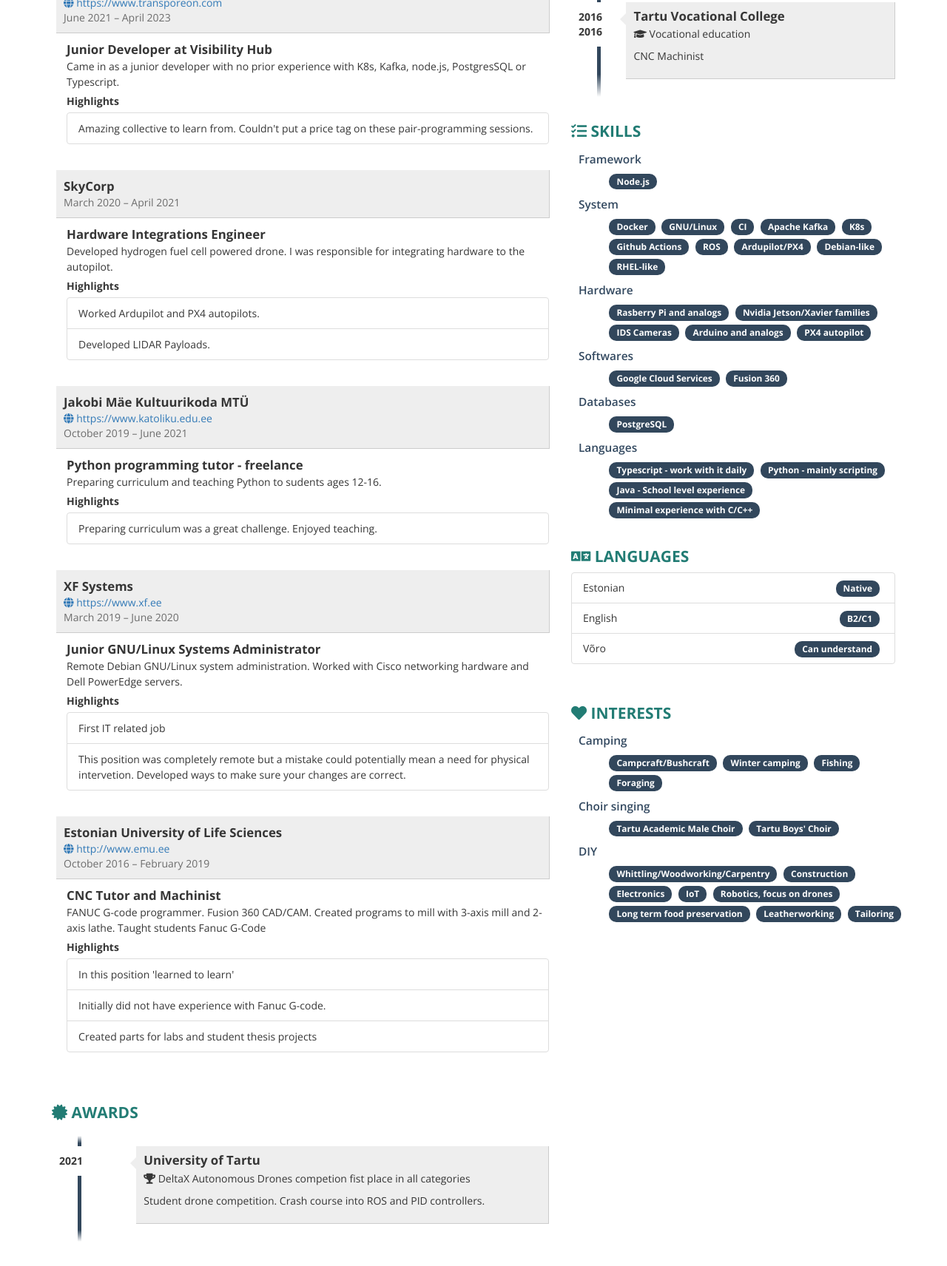
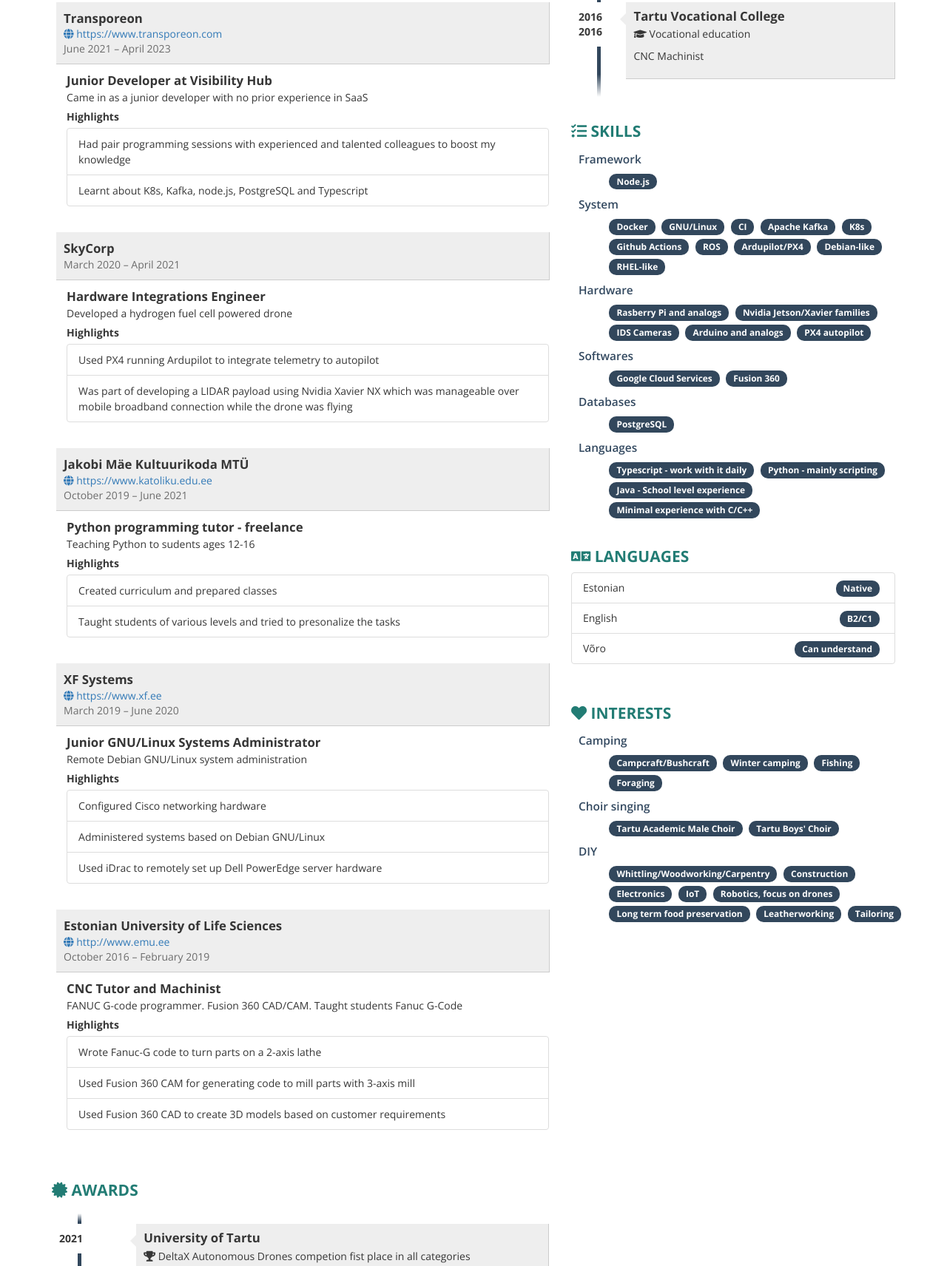
Before and after one commit to andrikaro/cv, a website: page docs/index.html in a window 1280 px wide. Shown: the part 528-2240 px from the top of the page at 74% size. Drawn offline with nearby package versions, Linux system fonts and the light colour scheme.

Commit message:
fix: typos and content

```diff
--- a/docs/index.html
+++ b/docs/index.html
@@ -433,10 +433,11 @@ blockquote,
                   <div class="job-details col-xs-11">
                     <div class="profession">Developer at Visibility Hub</div>
                     <div class="description">
-                      Developer working with Typescript, K8s, Kafka, PostgreSQL, node.js powered by Google Cloud
+                      Developer working with Typescript, Integrations team
                       <div class="highlights">Highlights</div>
                       <ul class="list-group">
-                        <li class="list-group-item">Getting more in-depth knowledge of the whole tech stack.</li>
+                        <li class="list-group-item">Developing and maintaining connections between parties using mainly REST APIs</li>
+                        <li class="list-group-item">Gained more in-depth knowledge of the whole tech stack</li>
                       </ul>
                     </div>
                   </div>
@@ -458,10 +459,11 @@ blockquote,
                   <div class="job-details col-xs-11">
                     <div class="profession">Junior Developer at Visibility Hub</div>
                     <div class="description">
-                      Came in as a junior developer with no prior experience with K8s, Kafka, node.js, PostgresSQL or Typescript.
+                      Came in as a junior developer with no prior experience in SaaS
                       <div class="highlights">Highlights</div>
                       <ul class="list-group">
-                        <li class="list-group-item">Amazing collective to learn from. Couldn't put a price tag on these pair-programming sessions.</li>
+                        <li class="list-group-item">Had pair programming sessions with experienced and talented colleagues to boost my knowledge</li>
+                        <li class="list-group-item">Learnt about K8s, Kafka, node.js, PostgreSQL and Typescript</li>
                       </ul>
                     </div>
                   </div>
@@ -480,11 +482,11 @@ blockquote,
                   <div class="job-details col-xs-11">
                     <div class="profession">Hardware Integrations Engineer</div>
                     <div class="description">
-                      Developed hydrogen fuel cell powered drone. I was responsible for integrating hardware to the autopilot.
+                      Developed a hydrogen fuel cell powered drone
                       <div class="highlights">Highlights</div>
                       <ul class="list-group">
-                        <li class="list-group-item">Worked Ardupilot and PX4 autopilots.</li>
-                        <li class="list-group-item">Developed LIDAR Payloads.</li>
+                        <li class="list-group-item">Used PX4 running Ardupilot to integrate telemetry to autopilot</li>
+                        <li class="list-group-item">Was part of developing a LIDAR payload using Nvidia Xavier NX which was manageable over mobile broadband connection while the drone was flying</li>
                       </ul>
                     </div>
                   </div>
@@ -506,10 +508,11 @@ blockquote,
                   <div class="job-details col-xs-11">
                     <div class="profession">Python programming tutor - freelance</div>
                     <div class="description">
-                      Preparing curriculum and teaching Python to sudents ages 12-16.
+                      Teaching Python to sudents ages 12-16
                       <div class="highlights">Highlights</div>
                       <ul class="list-group">
-                        <li class="list-group-item">Preparing curriculum was a great challenge. Enjoyed teaching.</li>
+                        <li class="list-group-item">Created curriculum and prepared classes</li>
+                        <li class="list-group-item">Taught students of various levels and tried to presonalize the tasks</li>
                       </ul>
                     </div>
                   </div>
@@ -531,11 +534,12 @@ blockquote,
                   <div class="job-details col-xs-11">
                     <div class="profession">Junior GNU&#x2F;Linux Systems Administrator</div>
                     <div class="description">
-                      Remote Debian GNU/Linux system administration. Worked with Cisco networking hardware and Dell PowerEdge servers.
+                      Remote Debian GNU/Linux system administration
                       <div class="highlights">Highlights</div>
                       <ul class="list-group">
-                        <li class="list-group-item">First IT related job</li>
-                        <li class="list-group-item">This position was completely remote but a mistake could potentially mean a need for physical intervetion. Developed ways to make sure your changes are correct.</li>
+                        <li class="list-group-item">Configured Cisco networking hardware</li>
+                        <li class="list-group-item">Administered systems based on Debian GNU/Linux</li>
+                        <li class="list-group-item">Used iDrac to remotely set up Dell PowerEdge server hardware</li>
                       </ul>
                     </div>
                   </div>
@@ -557,12 +561,12 @@ blockquote,
                   <div class="job-details col-xs-11">
                     <div class="profession">CNC Tutor and Machinist</div>
                     <div class="description">
-                      FANUC G-code programmer. Fusion 360 CAD/CAM. Created programs to mill with 3-axis mill and 2-axis lathe. Taught students Fanuc G-Code
+                      FANUC G-code programmer. Fusion 360 CAD/CAM. Taught students Fanuc G-Code
                       <div class="highlights">Highlights</div>
                       <ul class="list-group">
-                        <li class="list-group-item">In this position 'learned to learn'</li>
-                        <li class="list-group-item">Initially did not have experience with Fanuc G-code.</li>
-                        <li class="list-group-item">Created parts for labs and student thesis projects</li>
+                        <li class="list-group-item">Wrote Fanuc-G code to turn parts on a 2-axis lathe</li>
+                        <li class="list-group-item">Used Fusion 360 CAM for generating code to mill parts with 3-axis mill</li>
+                        <li class="list-group-item">Used Fusion 360 CAD to create 3D models based on customer requirements</li>
                       </ul>
                     </div>
                   </div>
@@ -578,7 +582,7 @@ blockquote,
                 <div class="description pull-right">
                   <h3>University of Tartu</h3>
                   <p><i class="fas fa-trophy ico"></i> DeltaX Autonomous Drones competion fist place in all categories</p>
-                  <p>Student drone competition. Crash course into ROS and PID controllers.</p>
+                  <p>Student drone competition. Crash course into ROS and PID controllers. Opted to use C++ instead of Python to gain some knowledge of the language.</p>
                 </div>
               </li>
             </ul>
```
Also changed, not shown: 1 other file.
